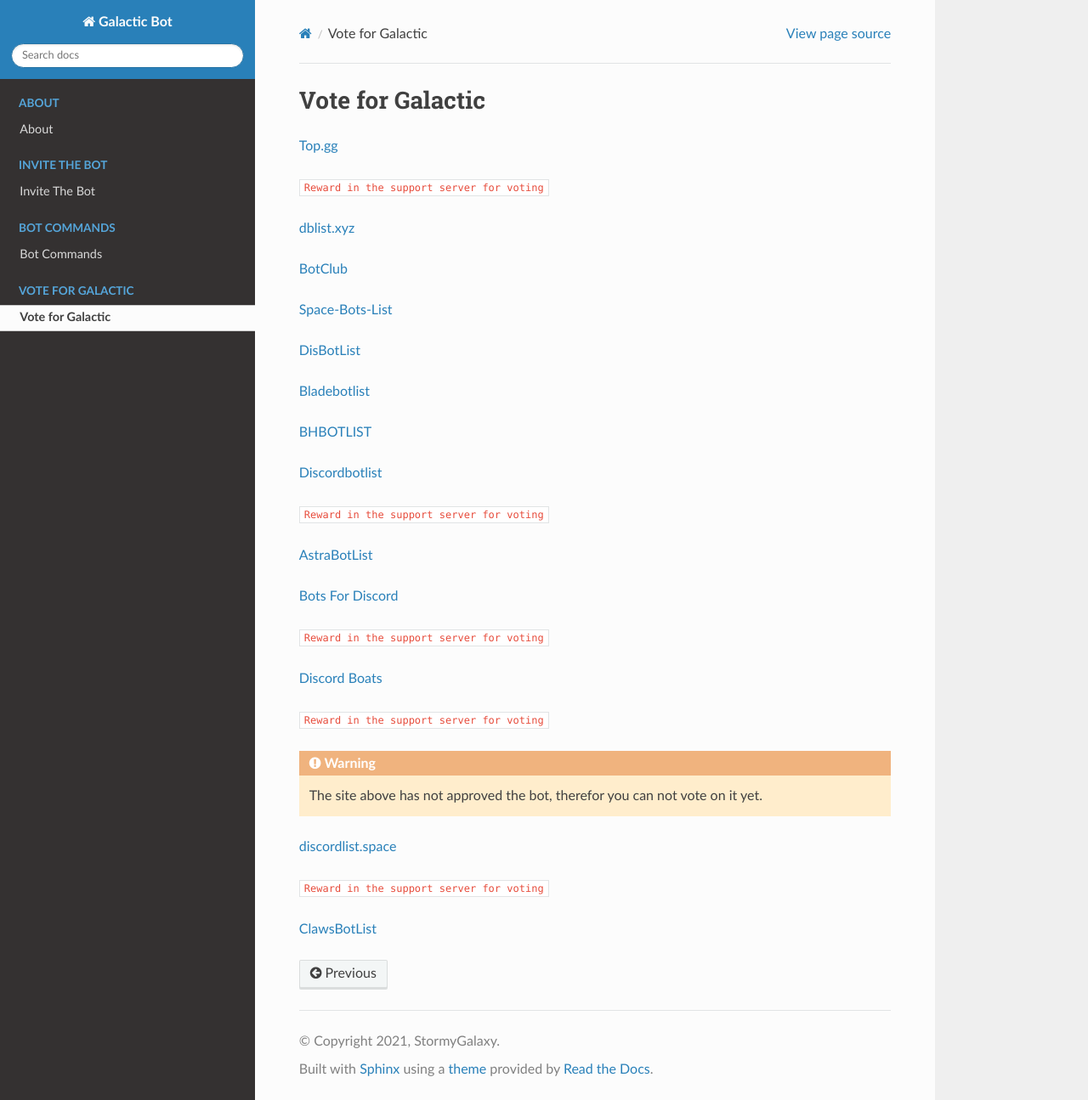
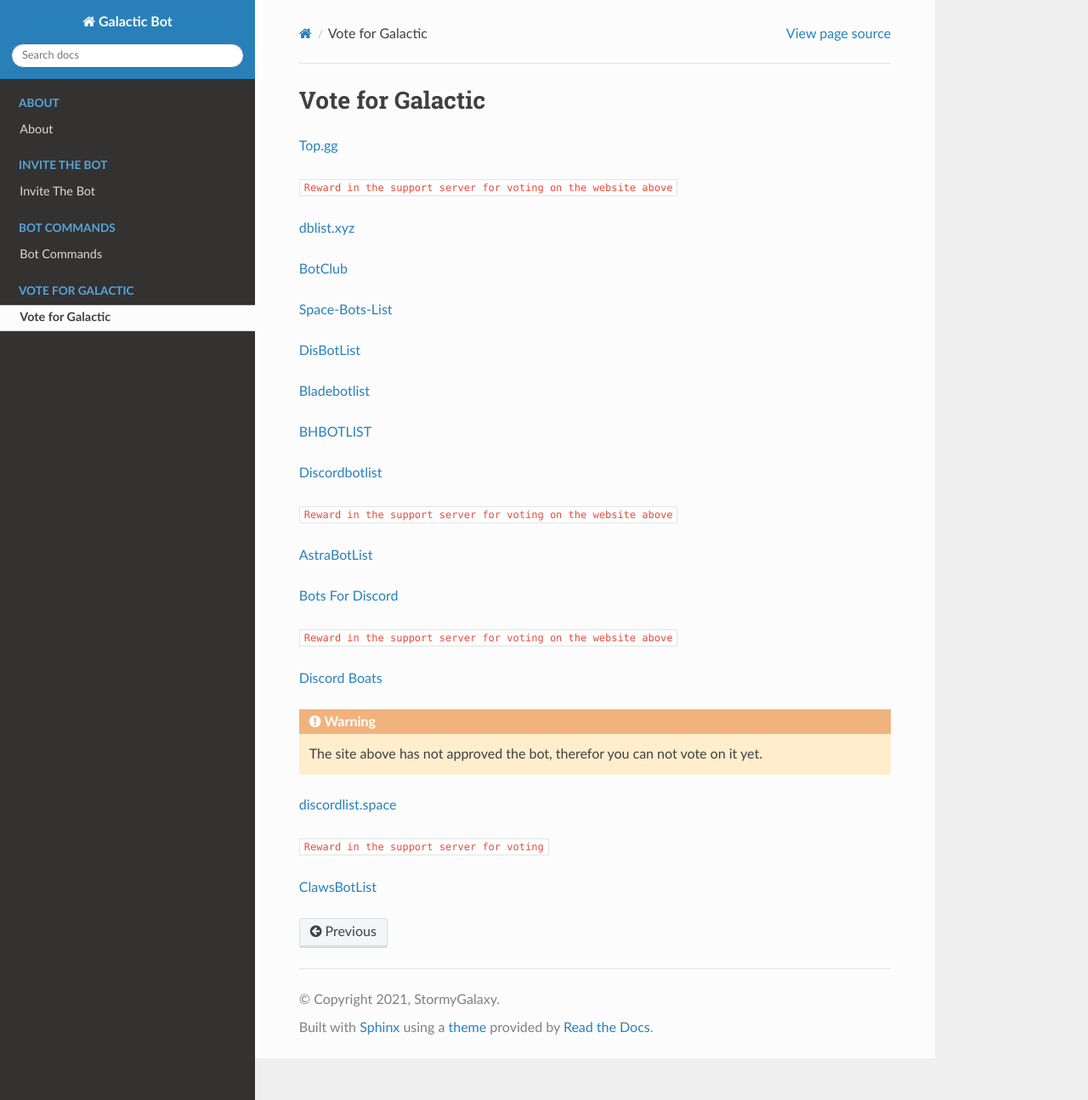
Before and after one commit to StormyGalaxy/Galactic-Bot, a Sphinx documentation site: the page built from docs/vote.rst, in a window 1280 px wide and 1295 px high. Shown: the whole window at 85% size. Built offline with Sphinx 7.4.7 and the Read the Docs theme 2.0.0, drawn with Linux system fonts in a browser that asks for light colours.

Commit message:
Update vote.rst

```diff
--- a/docs/vote.rst
+++ b/docs/vote.rst
@@ -4,7 +4,7 @@
 
 `Top.gg <https://top.gg/bot/844762423389978654/vote>`_
 
-``Reward in the support server for voting``
+``Reward in the support server for voting on the website above``
 
 `dblist.xyz <https://dblist.xyz/bot/844762423389978654/vote>`_
 
@@ -20,17 +20,15 @@
 
 `Discordbotlist <https://discordbotlist.com/bots/galactic-9445/upvote>`_
 
-``Reward in the support server for voting``
+``Reward in the support server for voting on the website above``
 
 `AstraBotList <https://astrabots.xyz/bot/844762423389978654/vote>`_
 
 `Bots For Discord <https://discords.com/bots/bot/844762423389978654/vote>`_
 
-``Reward in the support server for voting``
+``Reward in the support server for voting on the website above``
 
 `Discord Boats <https://discord.boats/bot/844762423389978654/vote>`_
-
-``Reward in the support server for voting``
 
 .. warning:: The site above has not approved the bot, therefor you can not vote on it yet.
 
```
